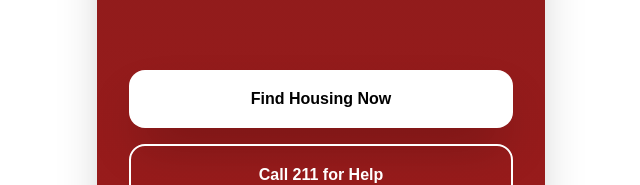
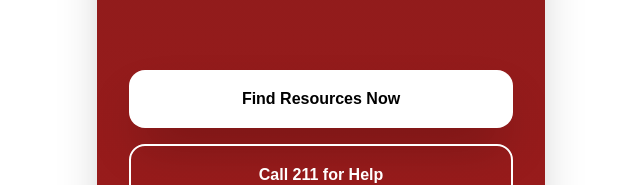
Before and after one commit to monetizemcgee/ournetwork, a React (Create React App) app: page / in a window 1280 px wide. Shown: the part 634-819 px from the top of the page, without its empty margins (319-959 px from the left). Built offline with nearby package versions, Linux system fonts and the light colour scheme.

Commit message:
Update App.js

```diff
--- a/src/App.js
+++ b/src/App.js
@@ -186,7 +186,7 @@ function App() {
           transition: 'all 0.3s ease'
         }}
       >
-        Find Housing Now
+        Find Resources Now
       </button>
 
       <a
```
